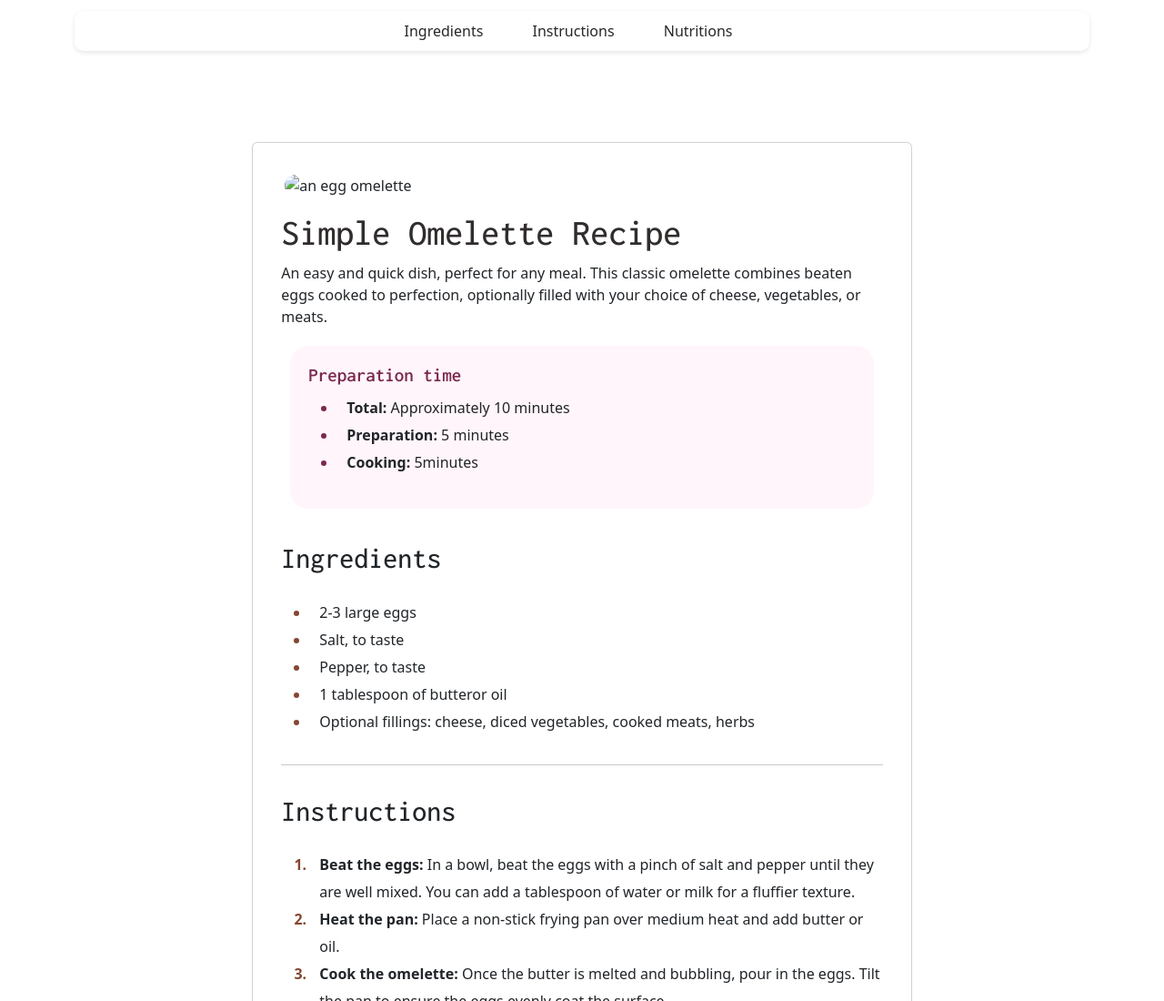
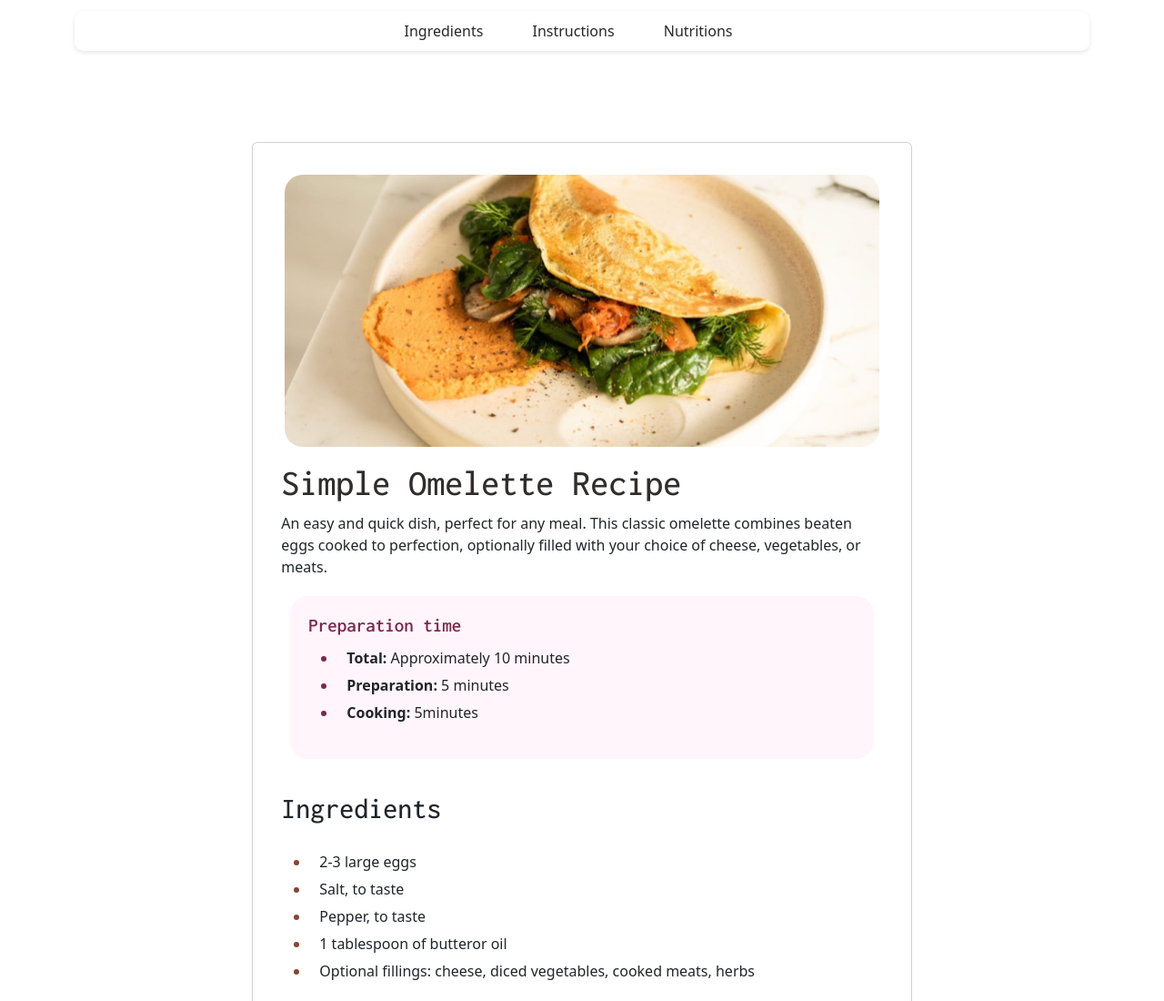
Before and after one commit to TahiatXCoder/Responsive-Recipe-Page, a plain HTML site: page index.html in a window 1280 px wide. Shown: the top 1100 px of the page at 91% size. Drawn offline with nearby package versions, Linux system fonts and the light colour scheme.

Commit message:
Update index.html

```diff
--- a/index.html
+++ b/index.html
@@ -4,7 +4,7 @@
   <meta charset="UTF-8">
   <meta name="viewport" content="width=device-width, initial-scale=1.0"> <!-- displays site properly based on user's device -->
   <link rel="stylesheet" href="style.css">
-  <link rel="icon" type="image/png" sizes="32x32" href="./assets/images/pfp.jpg">
+  <link rel="icon" type="image/png" sizes="32x32" href="pfp.jpg">
   <link
       href="https://cdn.jsdelivr.net/npm/bootstrap@5.3.3/dist/css/bootstrap.min.css"
       rel="stylesheet"
@@ -32,7 +32,7 @@
           <div class="card-head">
             <img
               class="card-img-top"
-              src="./assets/images/image-omelette.jpeg"
+              src="image-omelette.jpeg"
               alt="an egg omelette"
             />
           </div>
```
